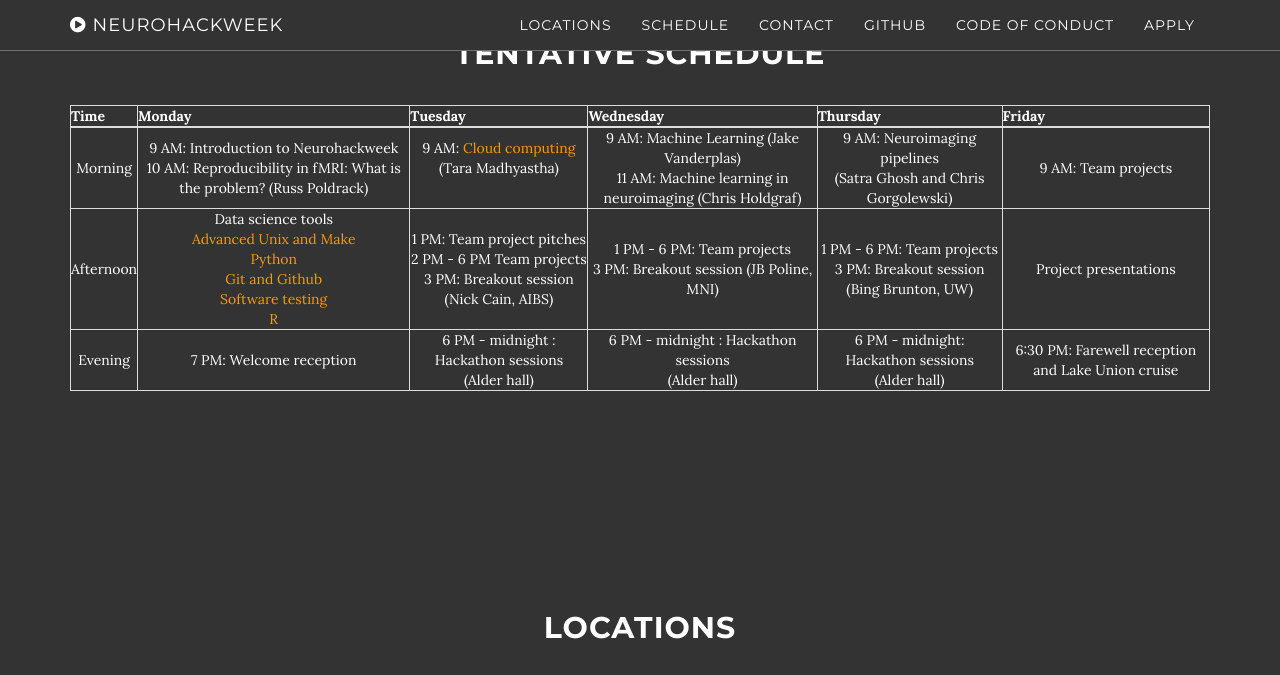
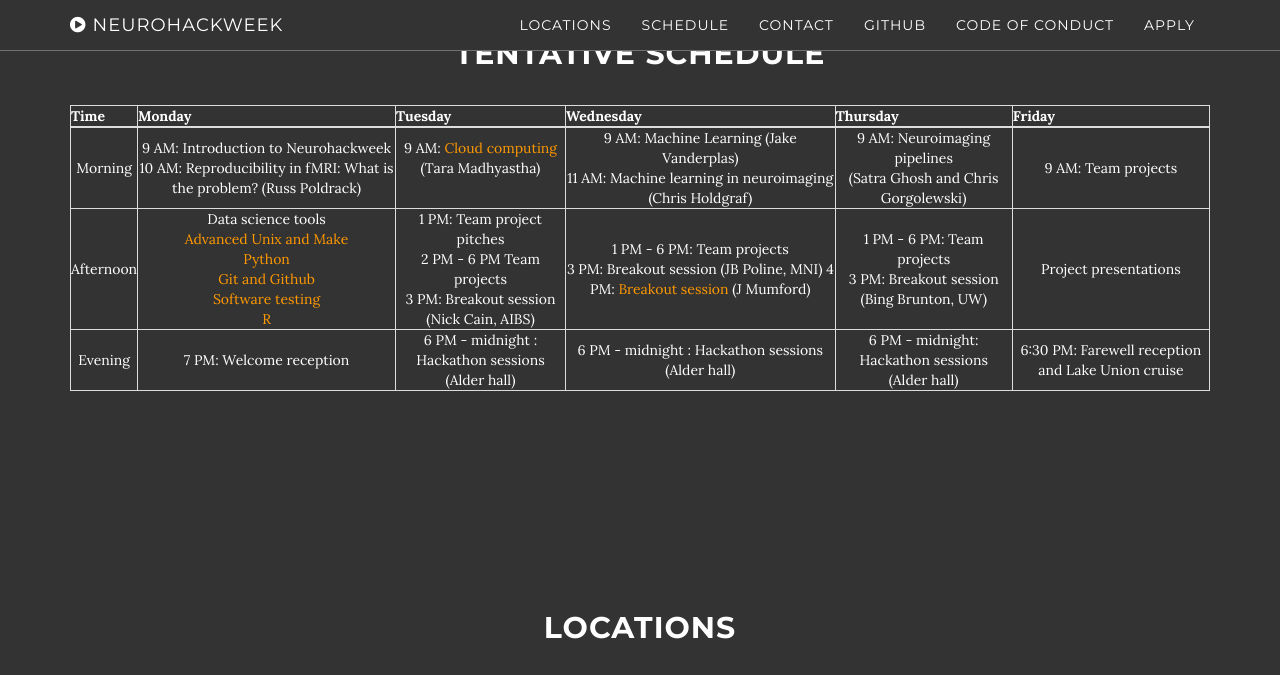
Before and after one commit to neurohackweek/nhw2017, a Jekyll site: the page built from Schedule.md, in a window 1280 px wide and 900 px high, scrolled down 857 px, cut to the strip 0-675 px from the top of the window. Built offline with Jekyll 4.4.1, drawn with Linux system fonts in a browser that asks for light colours; our own code applies the rules of GitHub Pages for plain Markdown files.

Commit message:
Add Jeanette's breakout to the schedule.

```diff
--- a/_includes/schedule.html
+++ b/_includes/schedule.html
@@ -51,6 +51,7 @@
         </td>
         <td>1 PM - 6 PM: Team projects <br>
           3 PM: Breakout session (JB Poline, MNI)
+          4 PM: <a href="https://github.com/jmumford/nhwEfficiency">Breakout session</a> (J Mumford)
         </td>
         <td>1 PM - 6 PM: Team projects <br>
             3 PM: Breakout session (Bing Brunton, UW) </td>
```
